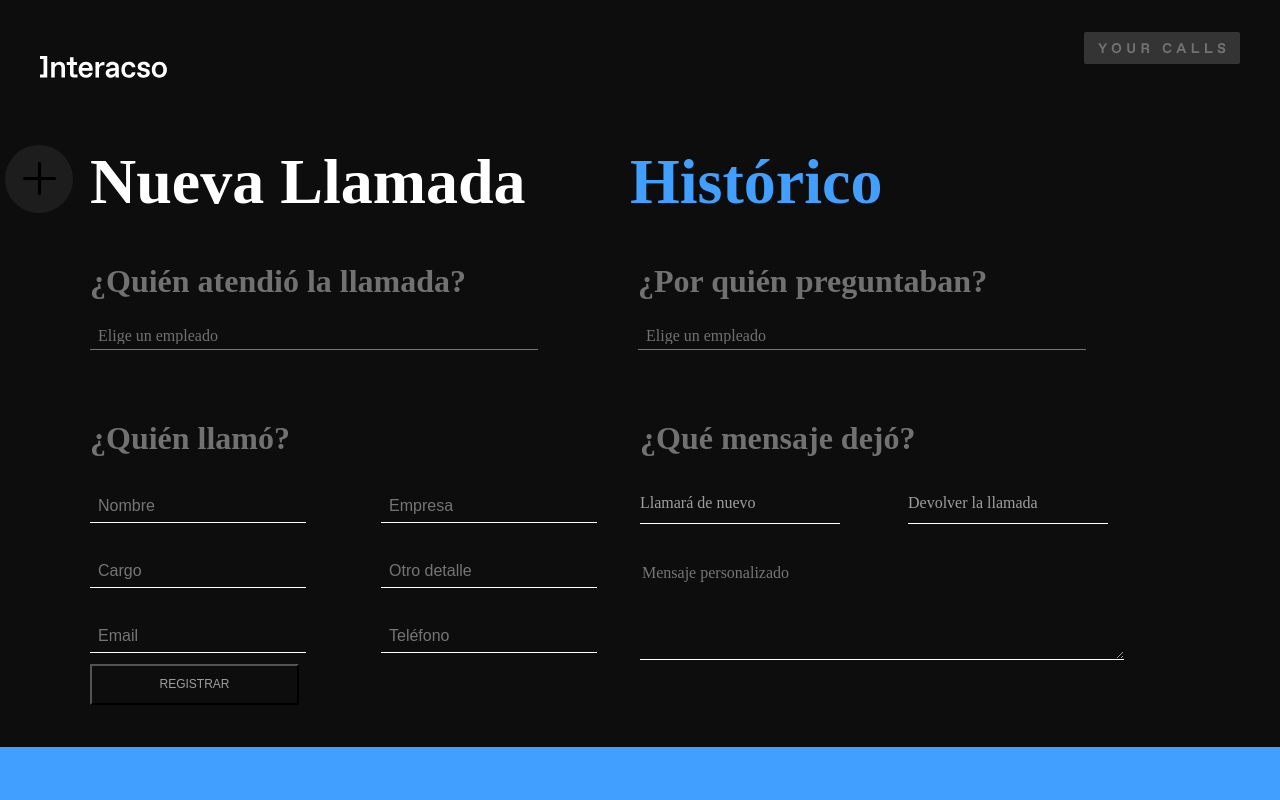
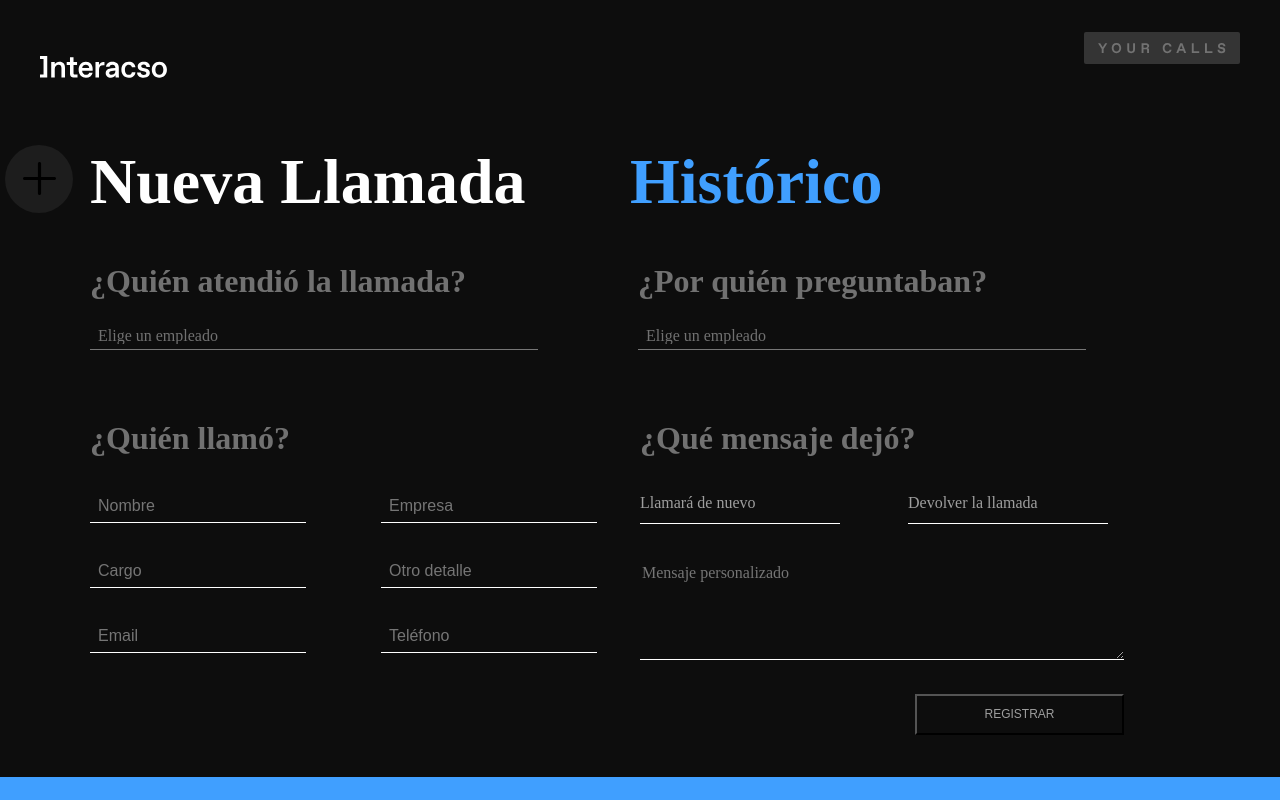
Before and after one commit to alhana-yo/easley-s4-your-calls-app, a React (Create React App) app: page / in a window 1280 px wide. Shown: the top 800 px of the page. Built offline with nearby package versions, Linux system fonts and the light colour scheme.

Commit message:
Finish register button styles

```diff
--- a/src/components/Button.js
+++ b/src/components/Button.js
@@ -5,7 +5,9 @@ class Button extends Component {
 
     render(){
         return (
+            <div className="button-register">
             <input type="submit" className="register" value="Registrar" onClick={this.props.sendForm} />
+            </div>
 
         );
     }
--- a/src/styles/App.scss
+++ b/src/styles/App.scss
@@ -308,14 +308,21 @@ position: relative;
 .selectedClass {
   background-color: white;
 }
+.button-register {
+  display: flex;
+  justify-content: flex-end;
+}
 .register {
   background: $color-blacK;
   color: $color-grey-fonts;
   text-transform: uppercase;
+  margin-top: 30px;
+  margin-right: 66px;
   font-size: 12px;
   width: 209px;
   height: 41px;
 }
+
 
 
 .tick {
```
